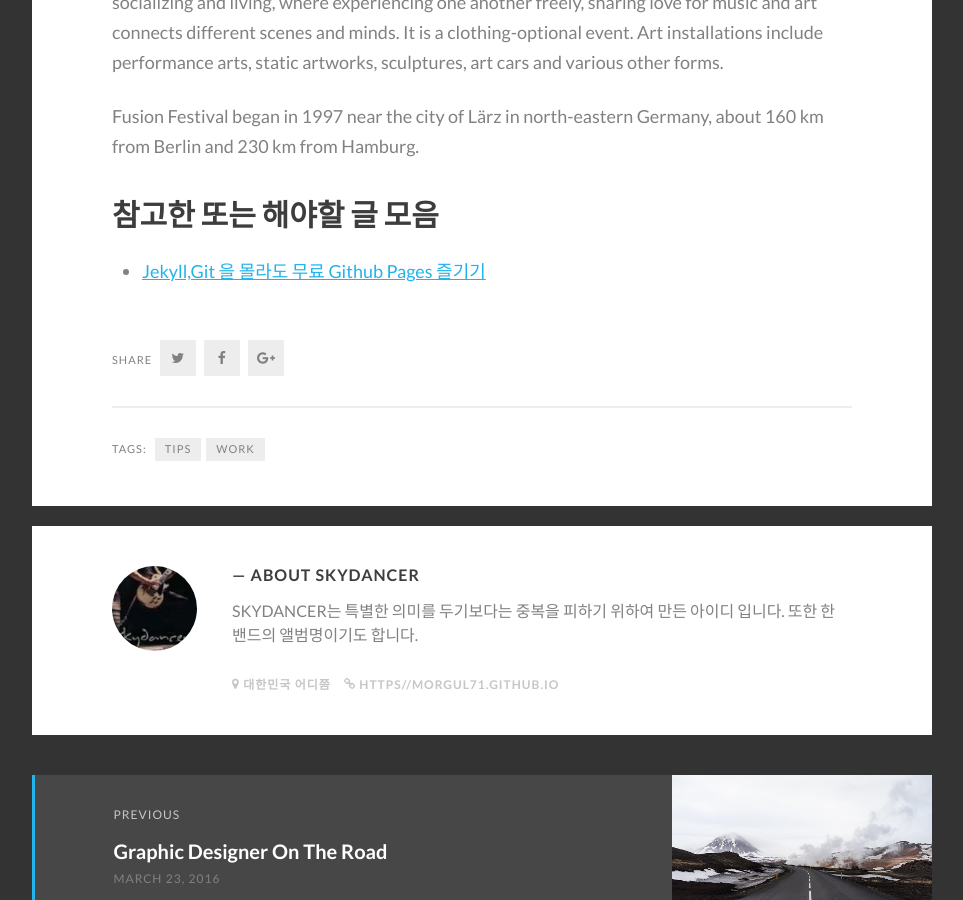
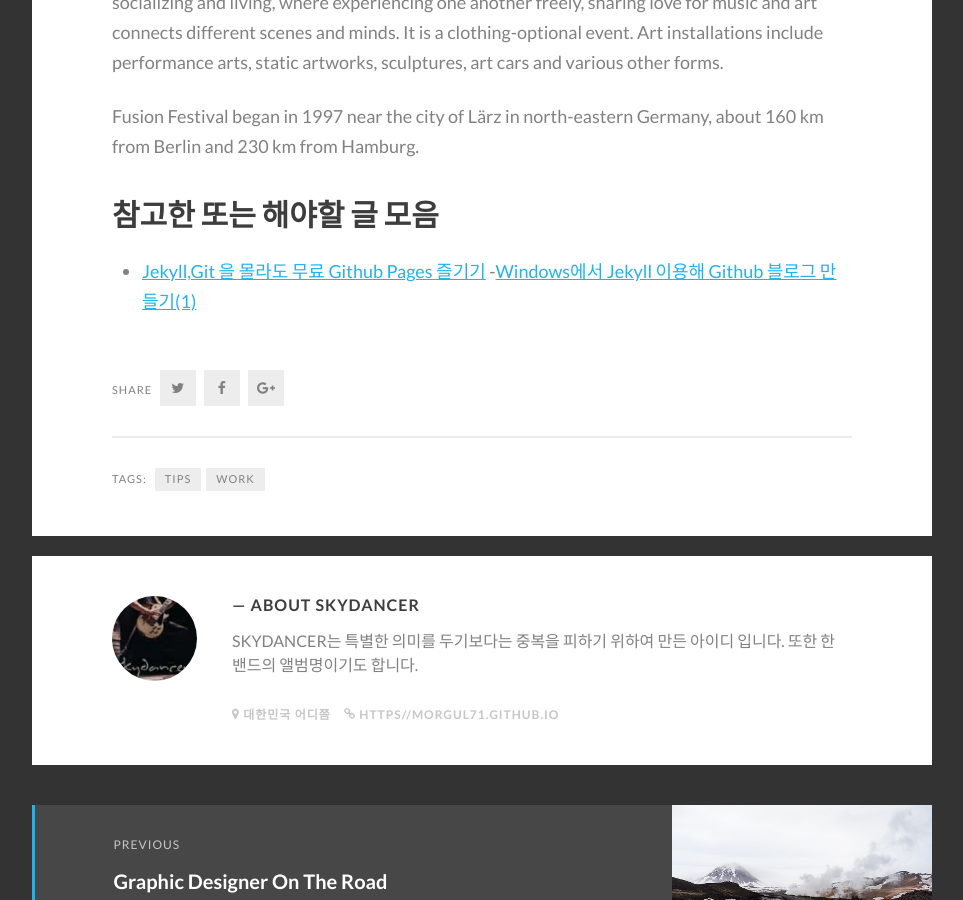
Before and after one commit to morgul71/morgul71.github.io, a Jekyll site: the page built from _posts/2016-06-16-무료 Github Pages 즐기기.md, in a window 1280 px wide and 900 px high, scrolled down 1659 px. Shown: the whole window, without its empty margins (8-971 px from the left). Built offline with Jekyll 4.4.1, drawn with Linux system fonts in a browser that asks for light colours; some web fonts are replaced.

Commit message:
Update 2016-06-16-무료 Github Pages 즐기기.md

```diff
--- a/_posts/2016-06-16-무료 Github Pages 즐기기.md
+++ b/_posts/2016-06-16-무료 Github Pages 즐기기.md
@@ -25,3 +25,4 @@ Fusion Festival began in 1997 near the city of Lärz in north-eastern Germany, a
 ## 참고한 또는 해야할 글 모음
 
 - [Jekyll,Git 을 몰라도 무료 Github Pages 즐기기](http://ilmol.com/2015/01/Jekyll,Git-%EC%9D%84-%EB%AA%B0%EB%9D%BC%EB%8F%84-%EB%AC%B4%EB%A3%8C-Github-Pages-%EC%A6%90%EA%B8%B0%EA%B8%B0.html)
+-[Windows에서 Jekyll 이용해 Github 블로그 만들기(1)](http://hochulshin.com/how-to-use-jekyll-on-github-1/)
```
